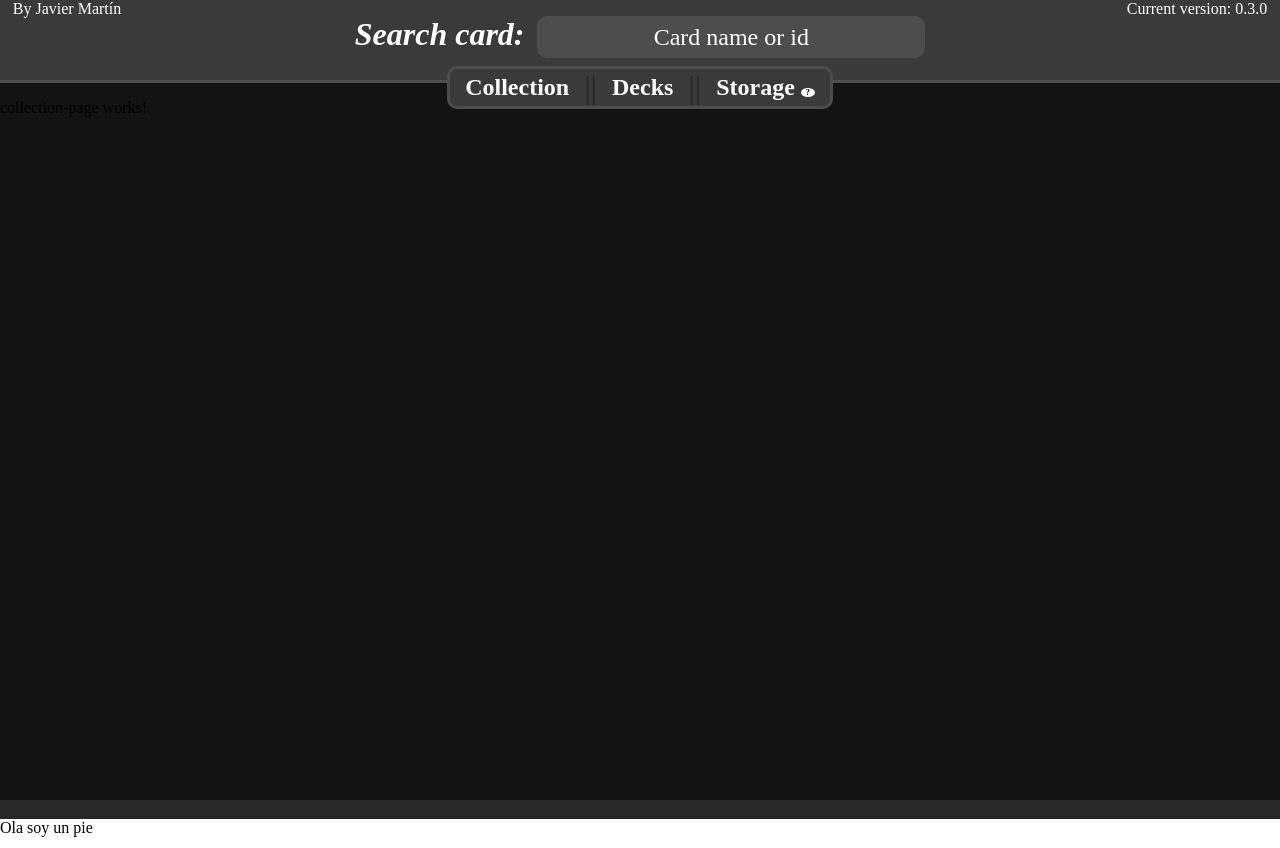
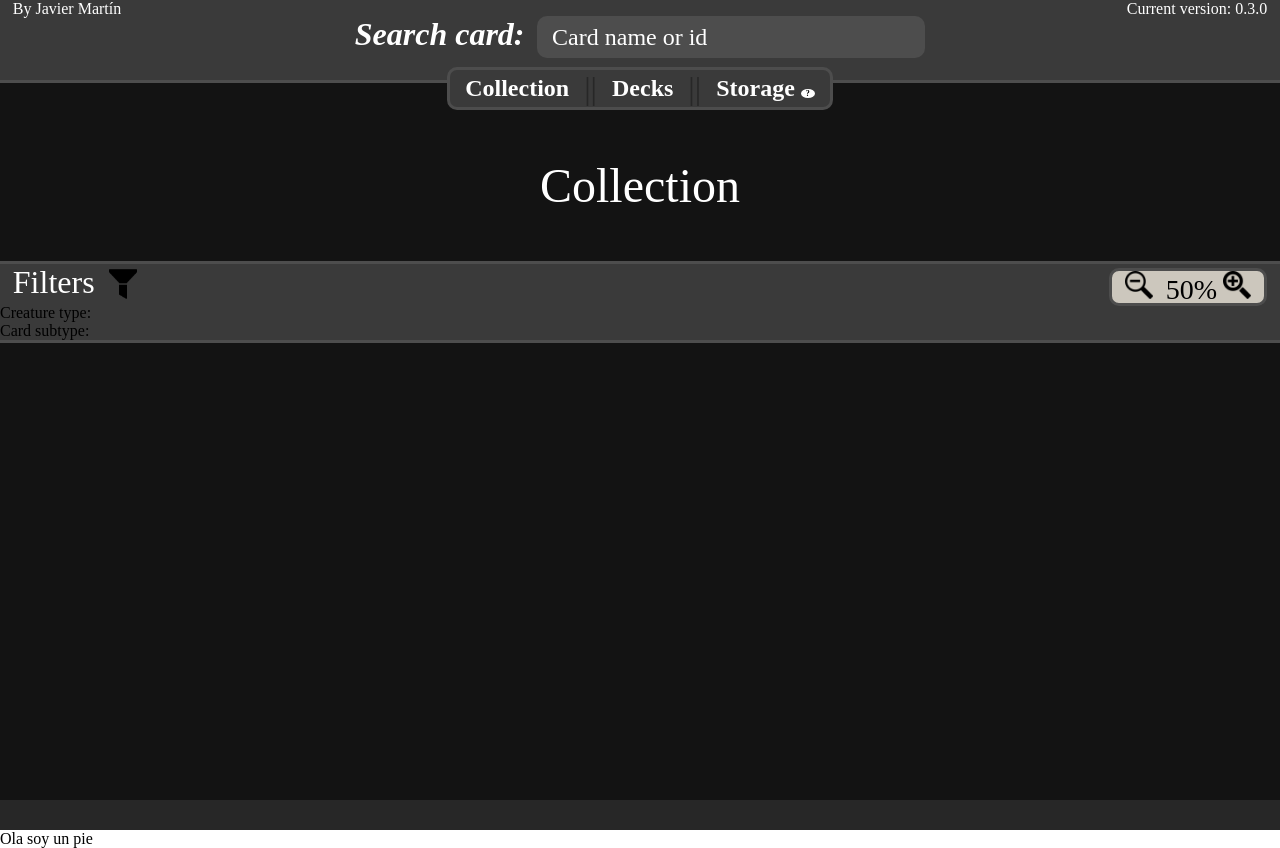
Before and after one commit to MartinJavi01/MyMTGLibrary, an Angular app in the folder angularClient/MyMTGLibraryFront/: page /mtglib/collection in a window 1280 px wide. Built offline with nearby package versions, Linux system fonts and the light colour scheme.

Commit message:
(0.4): WIP collection page

```diff
--- a/angularClient/MyMTGLibraryFront/src/app/search-bar/collection-page/collection-page.component.css
+++ b/angularClient/MyMTGLibraryFront/src/app/search-bar/collection-page/collection-page.component.css
@@ -0,0 +1,58 @@
+.collectionTitle {
+    color: white;
+    font-size: 6vh;
+    text-align: center;
+}
+
+.filtersDiv {
+    display: flex;
+    flex-direction: column;
+    background-color: #3a3a3a;
+    border-top: #4d4d4d solid;
+    border-bottom: #4d4d4d solid;
+}
+
+.topTitleFiltersDiv {
+    display: flex;
+    flex-direction: row;
+}
+
+.filtersTitleText {
+    color: white;
+    font-size: 4vh;
+    text-align: start;
+    margin-left: 1vw;
+}
+
+.openCloseFiltersButton {
+    height: 4vh;
+    width: auto;
+    margin-left: 1vw;
+    margin-top: 0.5vh;
+    margin-bottom: 0.5vh;
+    cursor: pointer;
+}
+
+.zoomDiv {
+    height: 4vh;
+    background-color: #ccc7bd;
+    border: #4d4d4d solid;
+    border-radius: 10px;
+    position: absolute;
+    right: 0;
+    margin-right: 1vw;
+    padding-left: 1vw;
+    margin-top: 0.5vh;
+}
+
+.zoomImage {
+    height: 3.5vh;
+    width: auto;
+    margin-right: 1vw;
+    cursor: pointer;
+}
+
+.zoomText {
+    font-size: 3.5vh;
+    margin-right: 0.5vw;
+}
--- a/angularClient/MyMTGLibraryFront/src/app/search-bar/collection-page/collection-page.component.html
+++ b/angularClient/MyMTGLibraryFront/src/app/search-bar/collection-page/collection-page.component.html
@@ -1 +1,20 @@
-<p>collection-page works!</p>
+<body>
+    <p class="collectionTitle">Collection</p>
+
+    <div class="filtersDiv">
+        <div class="topTitleFiltersDiv">
+            <span class="filtersTitleText">Filters</span>
+            <img class="openCloseFiltersButton" src="filter.png">
+            <div class="zoomDiv">
+                <img class="zoomImage" src="zoom-out.png">
+                <span class="zoomText">50%</span>
+                <img class="zoomImage" src="zoom-in.png">
+            </div>
+        </div>
+
+        @if (true) {
+            <span class="filterIndicator">Creature type:</span>
+            <span class="filterIndicator">Card subtype:</span>
+        }
+    </div>
+</body>
--- a/angularClient/MyMTGLibraryFront/src/app/search-bar/home-page/home-page.component.css
+++ b/angularClient/MyMTGLibraryFront/src/app/search-bar/home-page/home-page.component.css
@@ -2,11 +2,11 @@
     color: white;
     font-size: 8vh;
     text-align: center;
+    margin-top: 0;
 }
 
 .imageCarousel {
     position: relative;
-    overflow: hidden;
     height: 35vh;
 }
 
@@ -36,9 +36,18 @@
     animation-delay: 16s;
 }
 
+@keyframes slide {
+    0% {
+        left: -30%;
+    }
+    100% {
+        left: 130vw;
+    }
+}
+
 .importExportDiv {
     position: absolute;
-    bottom: 0;
+    bottom: 4vh;
     width: 100%;
     display: flex;
     flex-direction: row;
@@ -68,12 +77,3 @@
     color: white;
     font-size: 4vh;
 }
-
-@keyframes slide {
-    0% {
-        left: -30%;
-    }
-    100% {
-        left: 130vw;
-    }
-}
--- a/angularClient/MyMTGLibraryFront/src/app/search-bar/search-bar.component.css
+++ b/angularClient/MyMTGLibraryFront/src/app/search-bar/search-bar.component.css
@@ -1,30 +1,35 @@
-#topbar {
-    background-color: #3a3a3a;
-    border-bottom: #4d4d4d solid;
-    width: 100%;
-    height: 10vh;
+.topbar {
     display: flex;
     flex-direction: column;
+    position: relative;
     align-items: center;
-    position: relative;
     z-index: 2;
 }
 
-#cardSearchContainer {
+.cardSearchDiv {
+    width: 100%;
+    background-color: #3a3a3a;
+    border-bottom: #4d4d4d solid;
     height: 10vh;
+}
+
+.cardSearchContainer {
     display: flex;
-    align-content: center;
+    flex-direction: row;
+    width: 100%;
+    height: 10vh;
+    justify-content: center;
     margin-top: 2vh;
 }
 
-#cardSearchText {
+.cardSearchText {
     font-size: 4vh;
     color: white;
     margin-right: 1vw;
     font-weight: bold;
 }
 
-#searchInput {
+.searchInput {
     background-color: #4d4d4d;
     border: none;
     border-color: #4d4d4d;
@@ -35,10 +40,11 @@
     font-size: 3vh;
 }
 
-#searchInput::placeholder {
+.searchInput::placeholder {
     font-size: 3vh;
-    text-align: center;
+    text-align: start;
     color: white;
+    padding-left: 1vw;
 }
 
 .versionIndicator {
@@ -65,7 +71,7 @@
     border-radius: 10px;
     display: flex;
     align-items: center;
-    margin-top: 1vh;
+    margin-top: -2vh;
 }
 
 .tab {
--- a/angularClient/MyMTGLibraryFront/src/app/search-bar/search-bar.component.html
+++ b/angularClient/MyMTGLibraryFront/src/app/search-bar/search-bar.component.html
@@ -1,11 +1,13 @@
-<header id="topbar">
-    <span id="cardSearchContainer">
-            <em id="cardSearchText">Search card: </em>
-            <input id="searchInput" placeholder="Card name or id">
-    </span>
+<header class="topbar">
+    <div class="cardSearchDiv">
+        <div class="cardSearchContainer">
+            <em class="cardSearchText">Search card: </em>
+            <input class="searchInput" placeholder="Card name or id">
+        </div>
 
-    <span class="authorIndicator">By Javier Martín</span>
-    <span class="versionIndicator">Current version: 0.3.0</span>
+        <span class="authorIndicator">By Javier Martín</span>
+        <span class="versionIndicator">Current version: 0.3.0</span>
+    </div>
 
     <div class="menu-tabs">
         <span class="tab" (click)="redirectAndChangeOptionText()" [innerHTML]="[[optionText]]"></span>
```
Also changed, not shown: angularClient/MyMTGLibraryFront/public/filter.png (added).
